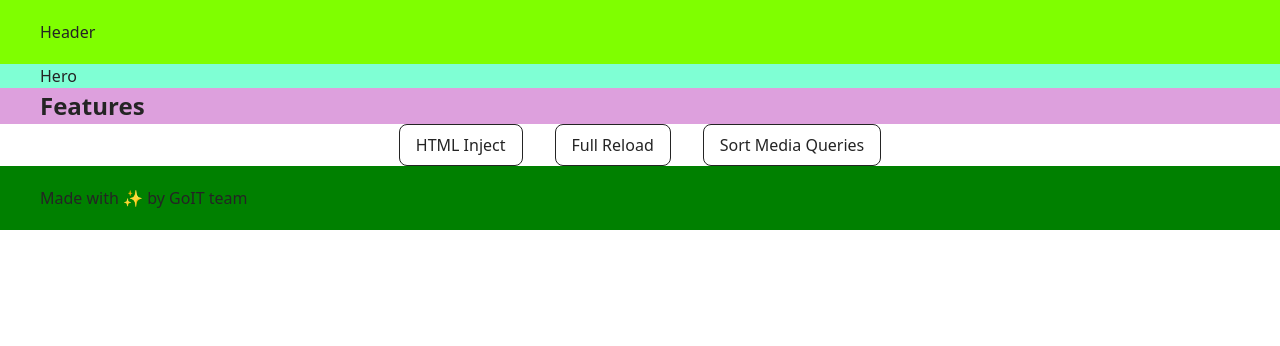
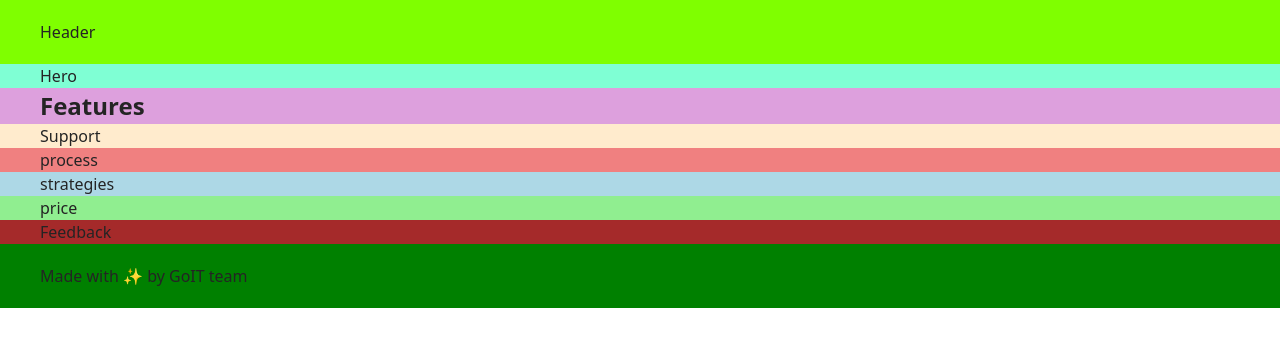
Before and after one commit to ivansinabdeev/blend_123_9_10, a website built with Vite: page src/index.html in a window 1280 px wide. Built offline with nearby package versions, Linux system fonts and the light colour scheme.

Commit message:
changes 2.0

```diff
--- a/src/css/badges.css
+++ /dev/null
@@ -1,19 +0,0 @@
-.badges-list {
-  display: flex;
-  flex-wrap: wrap;
-  align-items: center;
-  justify-content: center;
-  gap: 32px;
-}
-.badges-link {
-  display: block;
-  padding: 8px 16px;
-  border: 1px solid;
-  border-radius: 8px;
-  transition: 200ms ease-in;
-}
-.badges-link:hover,
-.badges-link:focus {
-  transform: scale(1.06);
-  color: #747bff;
-}
--- /dev/null
+++ b/src/css/feedback.css
@@ -0,0 +1,3 @@
+.feedback {
+    background-color: brown;
+}
--- /dev/null
+++ b/src/css/price.css
@@ -0,0 +1,3 @@
+.price {
+  background-color: lightgreen;
+}
--- /dev/null
+++ b/src/css/process.css
@@ -0,0 +1,3 @@
+.process {
+  background-color: lightcoral;
+}
--- /dev/null
+++ b/src/css/strategies.css
@@ -0,0 +1,3 @@
+.strategies {
+  background-color: lightblue;
+}
--- a/src/css/styles.css
+++ b/src/css/styles.css
@@ -14,5 +14,9 @@
 @import url('./header.css');
 @import url('./hero.css');
 @import url('./features.css');
-@import url('./badges.css');
+@import url('./support.css');
+@import url('./process.css');
+@import url('./strategies.css');
+@import url('./price.css');
+@import url('./feedback.css');
 @import url('./footer.css');
--- /dev/null
+++ b/src/css/support.css
@@ -0,0 +1,3 @@
+.support {
+  background-color: blanchedalmond;
+}
--- a/src/index.html
+++ b/src/index.html
@@ -8,15 +8,25 @@
     <link rel="stylesheet" href="./css/styles.css" />
   </head>
   <body>
+    <!-- Dmitry -->
     <load src="./partials/header.html" />
 
     <main>
-      <!-- Loads the specified .html file -->
+      <!-- Tetiana -->
       <load src="./partials/hero.html" />
+      <!-- Nikita -->
       <load src="./partials/features.html" />
-      <load src="./partials/badges.html" />
+      <load src="./partials/support.html" />
+      <load src="./partials/process.html" />
+      <!-- Serge -->
+      <load src="./partials/strategies.html" />
+      <!-- Anastasiia -->
+      <load src="./partials/price.html" />
+      <!-- Anton -->
+      <load src="./partials/feedback.html" />
     </main>
 
+    <!-- Max -->
     <load src="./partials/footer.html" />
 
     <script type="module" src="./main.js"></script>
--- a/src/partials/badges.html
+++ /dev/null
@@ -1,36 +0,0 @@
-<article class="badges">
-  <div class="container">
-    <ul class="badges-list">
-      <li class="badges-item">
-        <a
-          class="badges-link"
-          href="https://www.npmjs.com/package/vite-plugin-html-inject"
-          target="_blank"
-          rel="noopener noreferrer"
-        >
-          HTML Inject
-        </a>
-      </li>
-      <li class="badges-item">
-        <a
-          class="badges-link"
-          href="https://www.npmjs.com/package/vite-plugin-full-reload"
-          target="_blank"
-          rel="noopener noreferrer"
-        >
-          Full Reload
-        </a>
-      </li>
-      <li class="badges-item">
-        <a
-          class="badges-link"
-          href="https://www.npmjs.com/package/postcss-sort-media-queries"
-          target="_blank"
-          rel="noopener noreferrer"
-        >
-          Sort Media Queries
-        </a>
-      </li>
-    </ul>
-  </div>
-</article>
--- /dev/null
+++ b/src/partials/feedback.html
@@ -0,0 +1,3 @@
+<section class="feedback">
+  <div class="container">Feedback</div>
+</section>
--- /dev/null
+++ b/src/partials/price.html
@@ -0,0 +1,3 @@
+<section class="price">
+  <div class="container">price</div>
+</section>
--- /dev/null
+++ b/src/partials/process.html
@@ -0,0 +1,3 @@
+<section class="process">
+  <div class="container">process</div>
+</section>
--- /dev/null
+++ b/src/partials/strategies.html
@@ -0,0 +1,3 @@
+<section class="strategies">
+  <div class="container">strategies</div>
+</section>
--- /dev/null
+++ b/src/partials/support.html
@@ -0,0 +1,3 @@
+<section class="support">
+  <div class="container">Support</div>
+</section>
```
